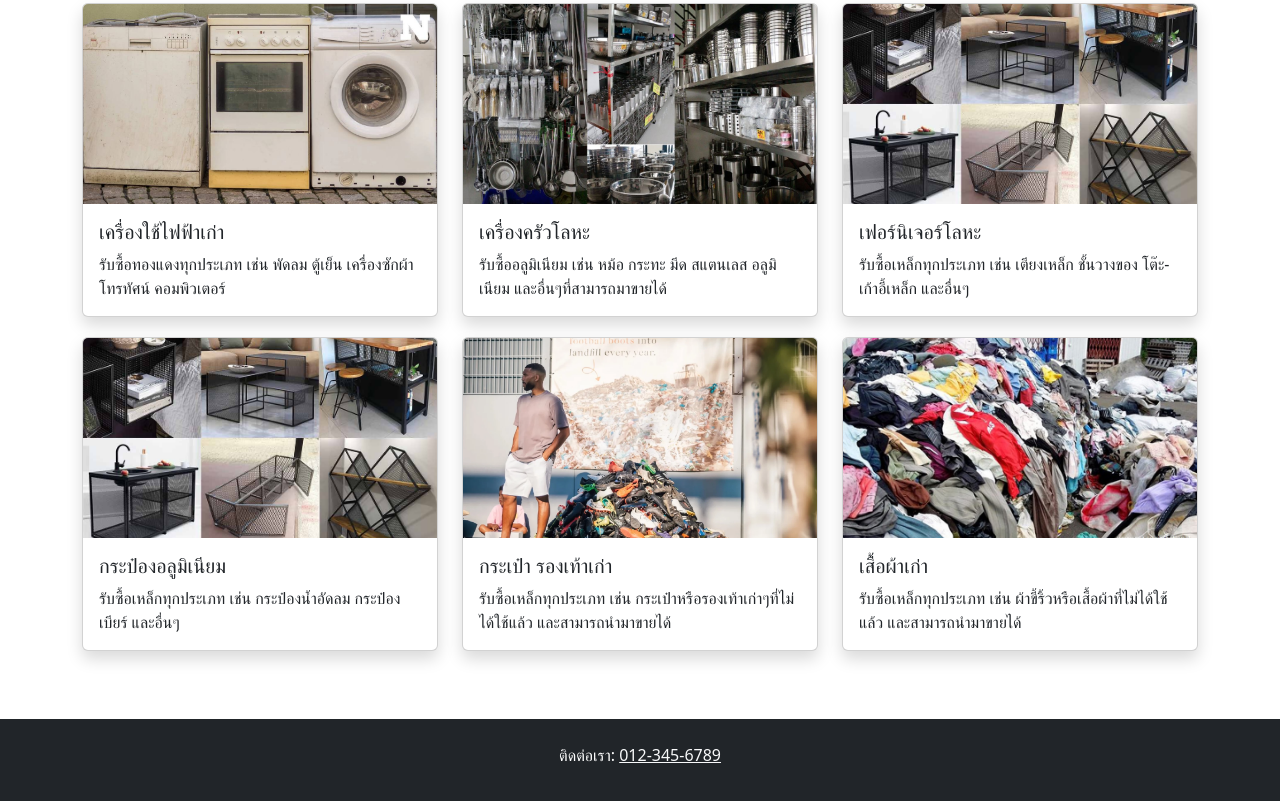
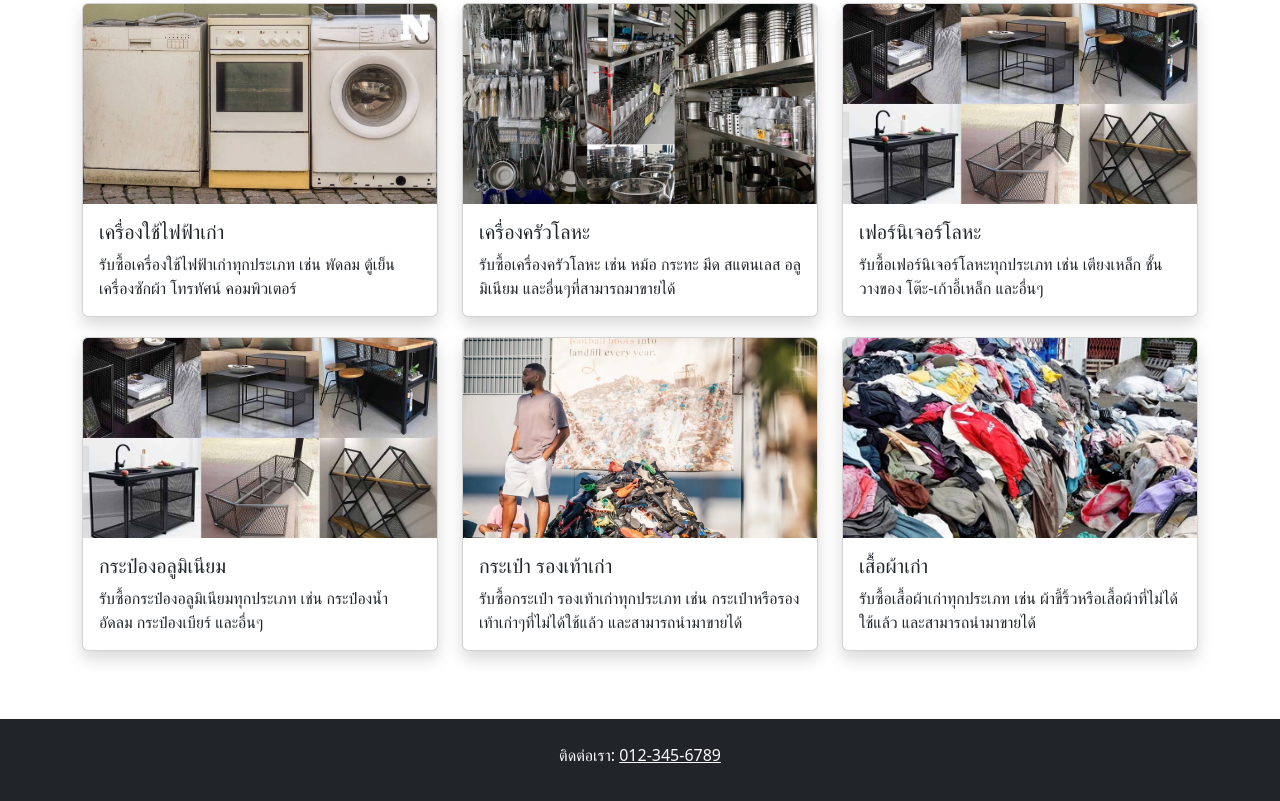
Before and after one commit to Sitthikorn11/full-project, a website: page index2/item.html in a window 1280 px wide. Shown: the part 507-1308 px from the top of the page. Drawn offline with nearby package versions, Linux system fonts and the light colour scheme.

Commit message:
First commit

```diff
--- a/index2/item.html
+++ b/index2/item.html
@@ -35,7 +35,7 @@
                     <img src="/pix/o2.jpg" class="card-img-top" alt="เครื่องใช้ไฟฟ้าเก่า">
                     <div class="card-body">
                         <h5 class="card-title">เครื่องใช้ไฟฟ้าเก่า</h5>
-                        <p class="card-text">รับซื้อทองแดงทุกประเภท เช่น พัดลม ตู้เย็น เครื่องซักผ้า โทรทัศน์ คอมพิวเตอร์</p>
+                        <p class="card-text">รับซื้อเครื่องใช้ไฟฟ้าเก่าทุกประเภท เช่น พัดลม ตู้เย็น เครื่องซักผ้า โทรทัศน์ คอมพิวเตอร์</p>
                     </div>
                 </div>
             </div>
@@ -44,7 +44,7 @@
                     <img src="/pix/o3.jpg" class="card-img-top" alt="เครื่องครัวโลหะ">
                     <div class="card-body">
                         <h5 class="card-title">เครื่องครัวโลหะ</h5>
-                        <p class="card-text">รับซื้ออลูมิเนียม เช่น หม้อ กระทะ มีด สแตนเลส อลูมิเนียม และอื่นๆที่สามารถมาขายได้ </p>
+                        <p class="card-text">รับซื้อเครื่องครัวโลหะ เช่น หม้อ กระทะ มีด สแตนเลส อลูมิเนียม และอื่นๆที่สามารถมาขายได้ </p>
                     </div>
                 </div>
             </div>
@@ -53,7 +53,7 @@
                     <img src="/pix/o4.jpg" class="card-img-top" alt="เฟอร์นิเจอร์โลหะ">
                     <div class="card-body">
                         <h5 class="card-title">เฟอร์นิเจอร์โลหะ</h5>
-                        <p class="card-text">รับซื้อเหล็กทุกประเภท เช่น เตียงเหล็ก ชั้นวางของ โต๊ะ-เก้าอี้เหล็ก และอื่นๆ</p>
+                        <p class="card-text">รับซื้อเฟอร์นิเจอร์โลหะทุกประเภท เช่น เตียงเหล็ก ชั้นวางของ โต๊ะ-เก้าอี้เหล็ก และอื่นๆ</p>
                     </div>
                 </div>
             </div>
@@ -62,7 +62,7 @@
                     <img src="/pix/o4.jpg" class="card-img-top" alt="กระป๋องอลูมิเนียม">
                     <div class="card-body">
                         <h5 class="card-title">กระป๋องอลูมิเนียม</h5>
-                        <p class="card-text">รับซื้อเหล็กทุกประเภท เช่น กระป๋องน้ำอัดลม กระป๋องเบียร์ และอื่นๆ</p>
+                        <p class="card-text">รับซื้อกระป๋องอลูมิเนียมทุกประเภท เช่น กระป๋องน้ำอัดลม กระป๋องเบียร์ และอื่นๆ</p>
                     </div>
                 </div>
             </div>
@@ -71,7 +71,7 @@
                     <img src="/pix/o5.webp" class="card-img-top" alt="กระเป๋า รองเท้าเก่า">
                     <div class="card-body">
                         <h5 class="card-title">กระเป๋า รองเท้าเก่า</h5>
-                        <p class="card-text">รับซื้อเหล็กทุกประเภท เช่น กระเป๋าหรือรองเท้าเก่าๆที่ไม่ได้ใช้แล้ว และสามารถนำมาขายได้</p>
+                        <p class="card-text">รับซื้อกระเป๋า รองเท้าเก่าทุกประเภท เช่น กระเป๋าหรือรองเท้าเก่าๆที่ไม่ได้ใช้แล้ว และสามารถนำมาขายได้</p>
                     </div>
                 </div>
             </div>
@@ -80,7 +80,7 @@
                     <img src="/pix/o6.jpg" class="card-img-top" alt="เสื้อผ้าเก่า">
                     <div class="card-body">
                         <h5 class="card-title">เสื้อผ้าเก่า</h5>
-                        <p class="card-text">รับซื้อเหล็กทุกประเภท เช่น ผ้าขี้ริ้วหรือเสื้อผ้าที่ไม่ได้ใช้แล้ว และสามารถนำมาขายได้</p>
+                        <p class="card-text">รับซื้อเสื้อผ้าเก่าทุกประเภท เช่น ผ้าขี้ริ้วหรือเสื้อผ้าที่ไม่ได้ใช้แล้ว และสามารถนำมาขายได้</p>
                     </div>
                 </div>
             </div>
```
Also changed, not shown: index/index_web.html (+1 -1 lines), index2/recy.html (+6 -6 lines), README.md (deleted), login/login.html (indentation only).
